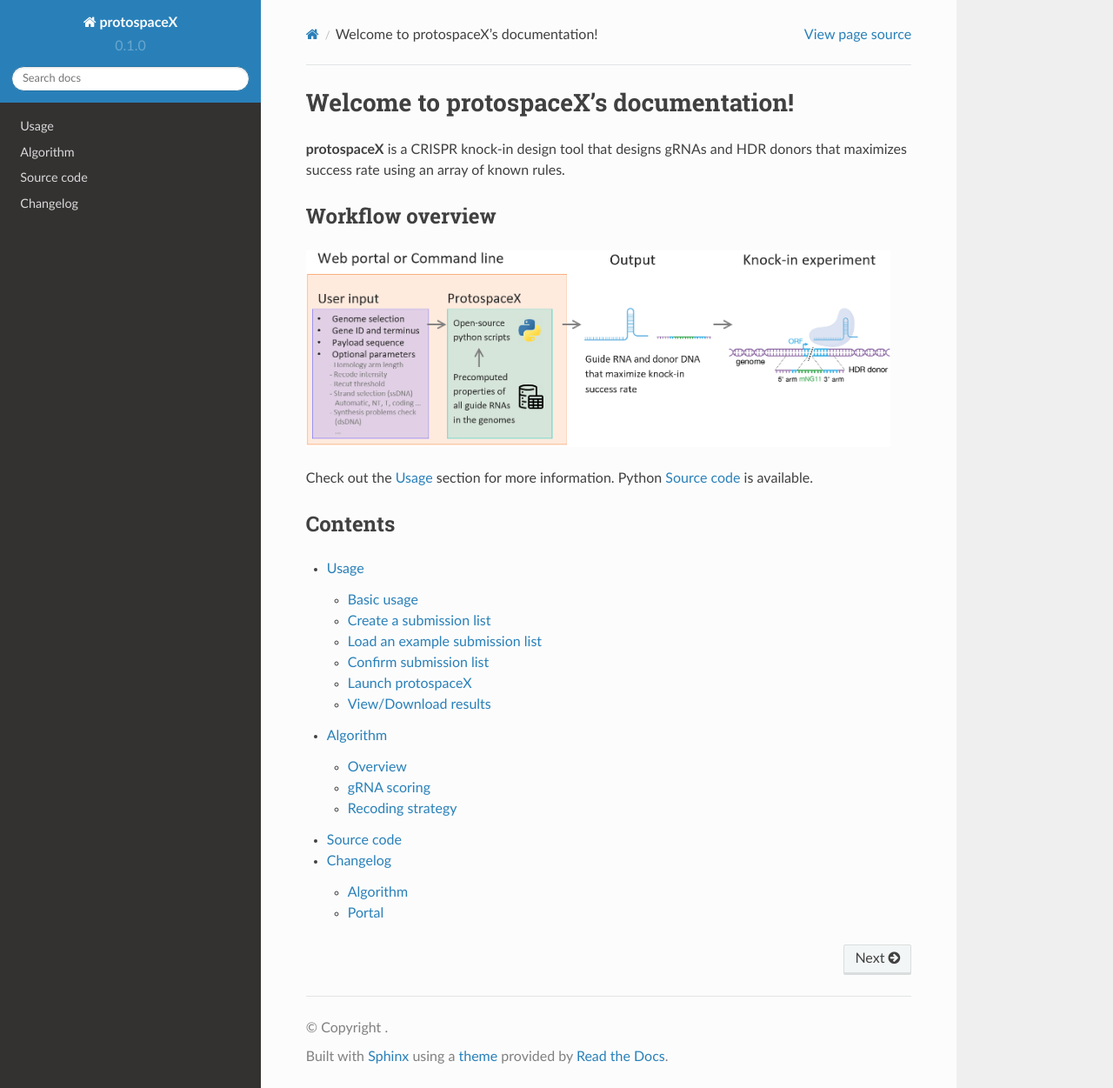
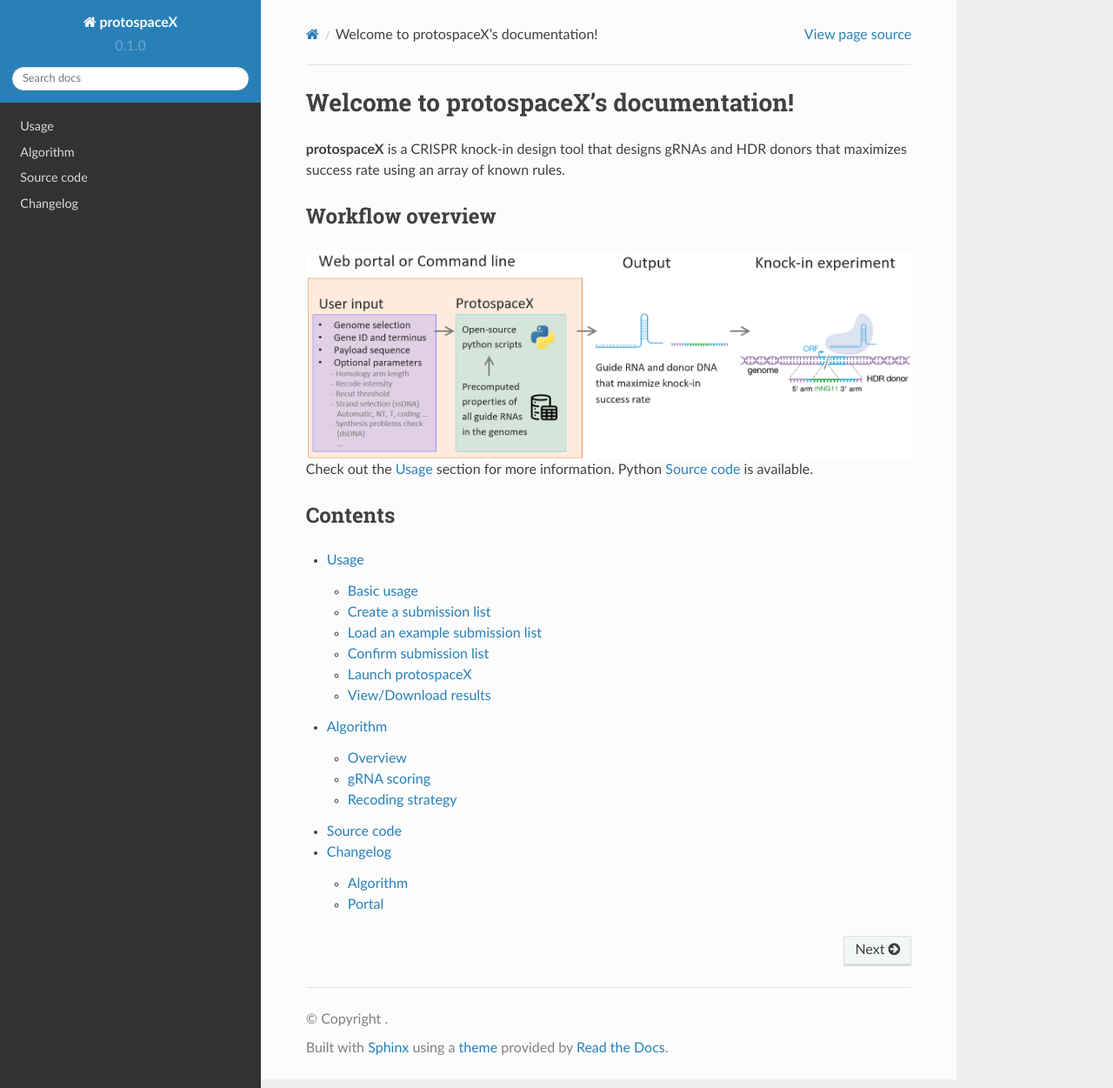
Before and after one commit to duopeng/protoSpaceJAM-readthedocs, a Sphinx documentation site: the page built from docs/source/index.rst, in a window 1280 px wide and 1251 px high. Shown: the whole window at 87% size. Built offline with Sphinx 7.4.7 and the Read the Docs theme 2.0.0, drawn with Linux system fonts in a browser that asks for light colours.

Commit message:
center pic

```diff
--- a/docs/source/index.rst
+++ b/docs/source/index.rst
@@ -7,8 +7,8 @@
 -----------------
 
 .. figure:: /_static/images/workflow.png
-   :width: 100%
-   :align: left
+   :width: 110%
+   :align: center
    :alt: workflow
 
 Check out the :doc:`usage` section for more information.
```
Also changed, not shown: docs/source/_static/images/workflow.png.
